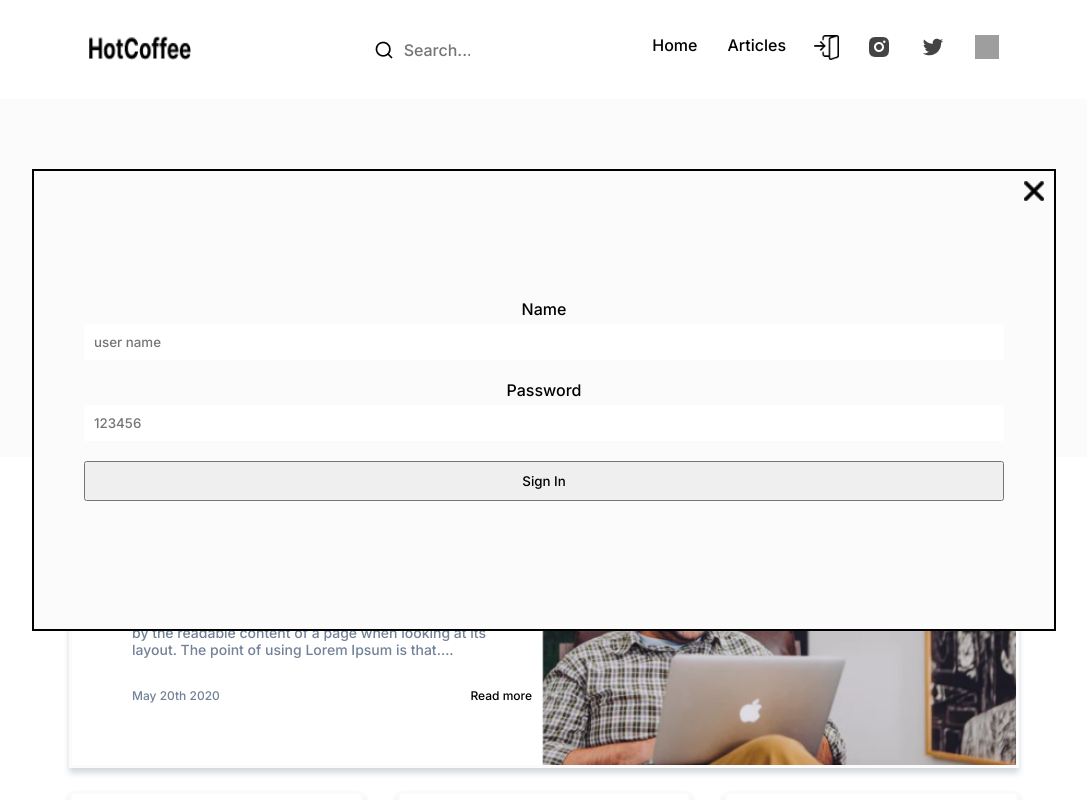
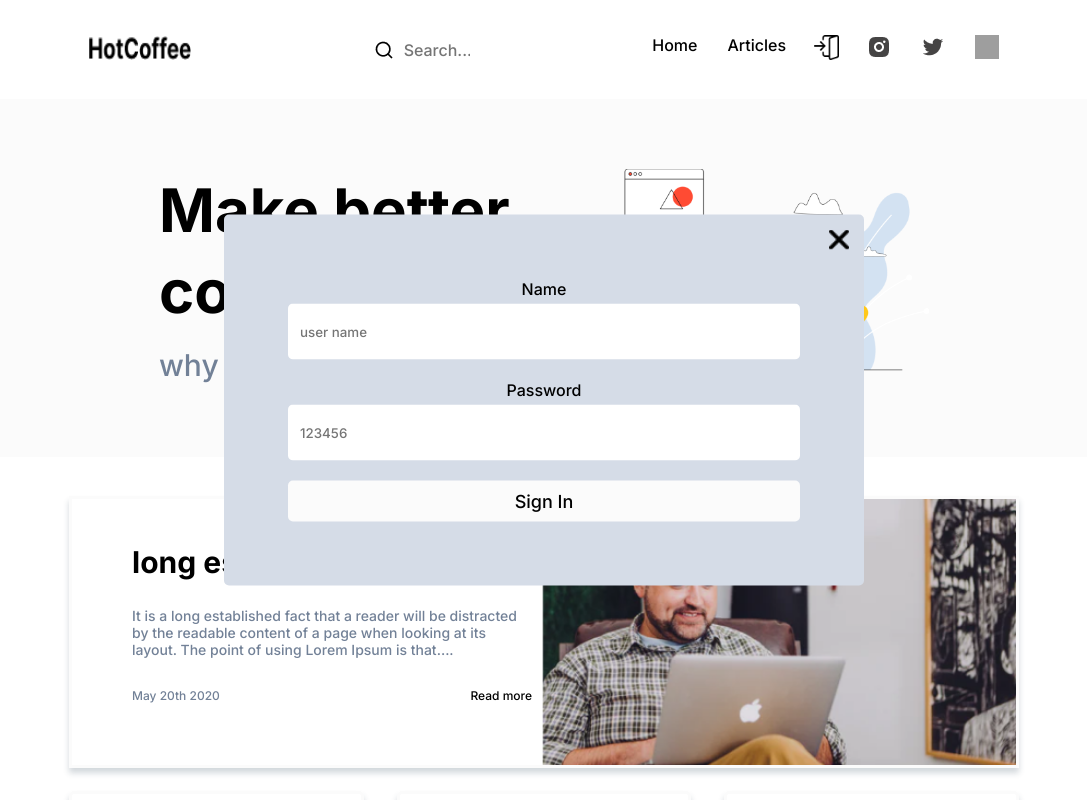
Before and after one commit to Viktror-INC/next-redux-blog, a Next.js app: page / in a window 1280 px wide. Both pictures are taken after a click on the button 922 px from the left and 47 px from the top of the page. Shown: the top 800 px of the page, without its empty margins (96-1183 px from the left). Built offline with nearby package versions, Linux system fonts and the light colour scheme; no server answers; grey boxes are pictures that could not be loaded.

Commit message:
update input

```diff
--- a/components/Header/Header.tsx
+++ b/components/Header/Header.tsx
@@ -1,5 +1,5 @@
 import classNames from "classnames";
-import React, { useState } from "react";
+import React, { useEffect, useState } from "react";
 import styles from "./Header.module.scss";
 import Image from "next/image";
 // @ts-ignore
@@ -18,18 +18,24 @@ export default function Header() {
 
   /**Show LogIn Form */
   const [showForm, setShowForm] = useState(false);
+  const [lockScroll, setLockScroll] = useState("visible");
+
   const onMenuButton = (param: boolean) => {
     setShowMenu(param);
 
     if (!param) {
       // unLock body scroll
-      document.body.style.overflow = "visible";
+      setLockScroll("visible");
       return;
     }
 
     // Lock body scroll
-    document.body.style.overflow = "hidden";
+    setLockScroll("hidden");
   };
+
+  useEffect(() => {
+    document.body.style.overflow = lockScroll;
+  }, [lockScroll]);
 
   return (
     <header className={styles.header}>
--- a/components/Input/Input.tsx
+++ b/components/Input/Input.tsx
@@ -6,18 +6,13 @@ import styles from "./Input.module.scss";
 export default function Input(props: TInput) {
   const { name, placeholder, setValue, value, className, type } = props;
   const onSetValue = (event) => {
-    if (type == "file") {
-      console.log("file");
-
-      return setValue(event.target.files);
-    }
-
-    setValue(event.currentTarget.value);
+    setValue(event);
   };
   return (
     <div className={classNames(styles.inputWrap, className)}>
       <span>{name}</span>
       <input
+        name={name}
         required
         type={type}
         value={value}
--- a/components/LogInForm/LogInForm.module.scss
+++ b/components/LogInForm/LogInForm.module.scss
@@ -2,21 +2,39 @@
 
 .logInForm {
   position: fixed;
-  background-color: $grey;
+  background-color: $greyNormal;
   top: 50%;
   left: 50%;
-  transform: translate(-50%, - 50%);
+  transform: translate(-50%, -50%);
   z-index: 5;
-  width: 80%;
-  border: 2px solid black;
-  padding: 10% 50px;
+  width: 50%;
+  padding: 5%;
   display: flex;
   flex-direction: column;
   row-gap: 20px;
+  border-radius: 5px;
+
+  @media only screen and (max-width: $tab) {
+    width: 70%
+  }
+
+  @media only screen and (max-width: $mob) {
+    width: 80%
+  }
 }
 
 .signInButton {
   padding: 10px;
+  font-size: 18px;
+  background-color: $grey;
+  border: none;
+  border-radius: 5px;
+  transition: all 0.3s linear;
+
+  &:hover {
+    background-color: $greyDark;
+    color: $white;
+  }
 }
 
 .closeButton {
@@ -27,8 +45,26 @@
   background-size: contain;
   background-position: center;
   position: absolute;
-  top: 10px;
-  right: 10px;
+  top: 15px;
+  right: 15px;
   border: none;
   background-color: inherit;
+
+  &:hover {
+    cursor: pointer;
+  }
 }
+
+.inputWidget {
+  input {
+    border-radius: 5px;
+    padding: 18px 10px;
+    border: 2px solid transparent;
+  }
+}
+
+.wrongInput {
+  input {
+    border: 2px solid red;
+  }
+}
--- a/components/LogInForm/LogInForm.tsx
+++ b/components/LogInForm/LogInForm.tsx
@@ -7,15 +7,15 @@ import { TLogInForm } from "./@types";
 import styles from "./LogInForm.module.scss";
 /* @ts-ignore */
 import logins from "/api/logins.json";
+import classNames from "classnames";
 
 export default function LogInForm(props: TLogInForm) {
   const dispatch = useDispatch();
-  const { login } = useSelector((state: TUserLogin) => state.loginSlice);
   const [userName, setUserName] = useState("");
   const [password, setPassword] = useState("");
+  const [wrongInput, setWrongInput] = useState(false);
+
   const { setShowForm } = props;
-
-  // console.log("logins", logins);
 
   const checkLogIn = (
     event: React.MouseEvent<HTMLButtonElement, MouseEvent>
@@ -23,21 +23,32 @@ export default function LogInForm(props: TLogInForm) {
     const currentData = { username: userName, password: password };
 
     logins.filter((item) => {
-      // console.log("item", item);
-      // console.log("currentData", currentData);
-
       if (
         item.username == currentData.username &&
         item.password == currentData.password
       ) {
         console.log("loggined");
+        setWrongInput(false);
         setShowForm(false);
 
         return dispatch(setLogin(true));
       }
 
-      // dispatch(setLogin(false));
+      setWrongInput(true);
     });
+  };
+
+  const checkOnEmpty = (event) => {
+    const { name, value } = event.target;
+    setWrongInput(false)
+    switch (name) {
+      case "Name":
+        setUserName(value);
+        break;
+      case "Password":
+        setPassword(value);
+        break;
+    }
   };
 
   return (
@@ -48,14 +59,20 @@ export default function LogInForm(props: TLogInForm) {
       <Input
         name={"Name"}
         placeholder={"user name"}
-        setValue={setUserName}
+        setValue={checkOnEmpty}
         value={userName}
+        className={classNames(styles.inputWidget, {
+          [styles.wrongInput]: wrongInput,
+        })}
       />
       <Input
         name={"Password"}
         placeholder={"123456"}
-        setValue={setPassword}
+        setValue={checkOnEmpty}
         value={password}
+        className={classNames(styles.inputWidget, {
+          [styles.wrongInput]: wrongInput,
+        })}
       />
       <button
         type="submit"
```
Also changed, not shown: pages/addPost.tsx (+21 -7 lines).
